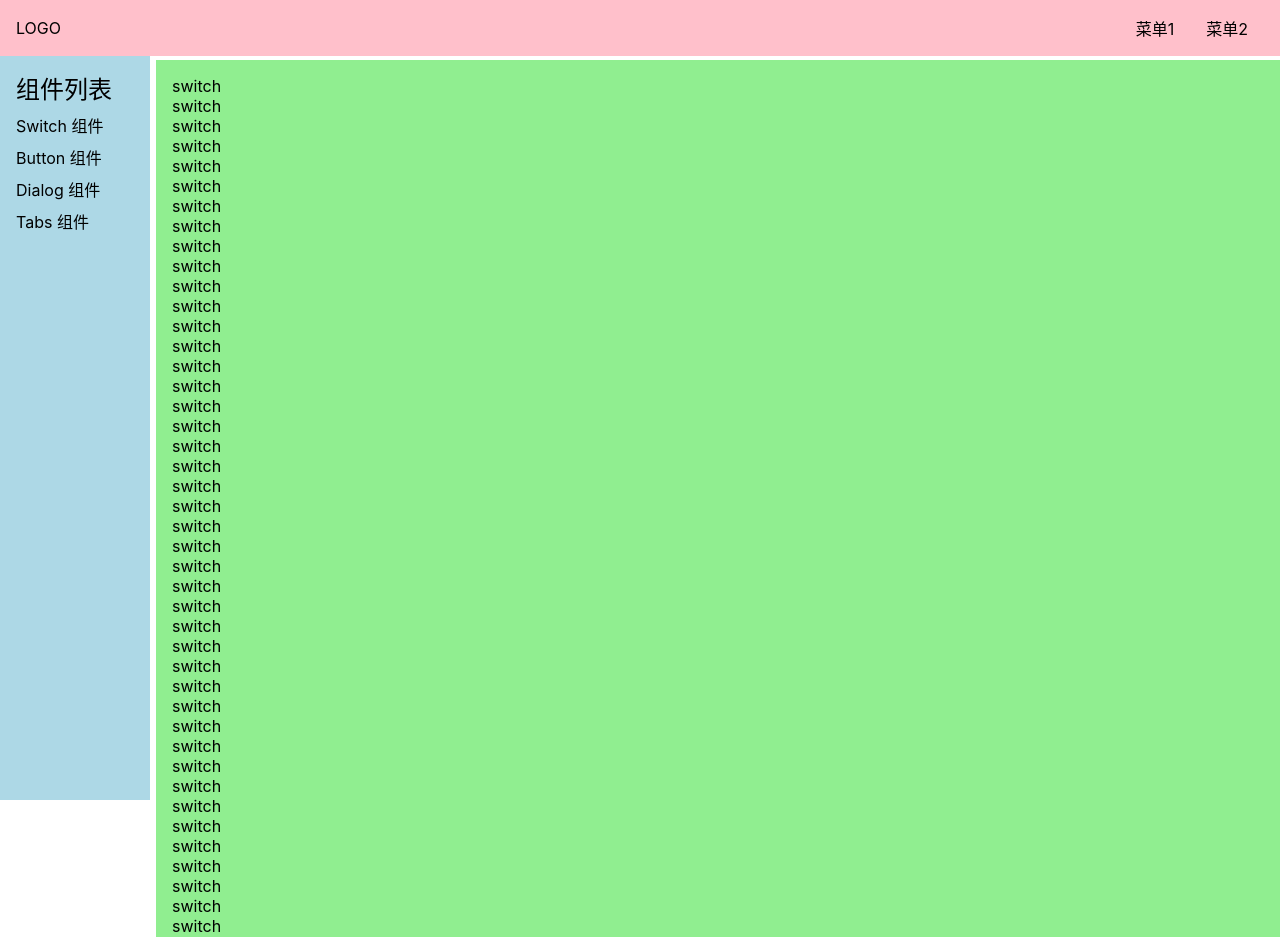
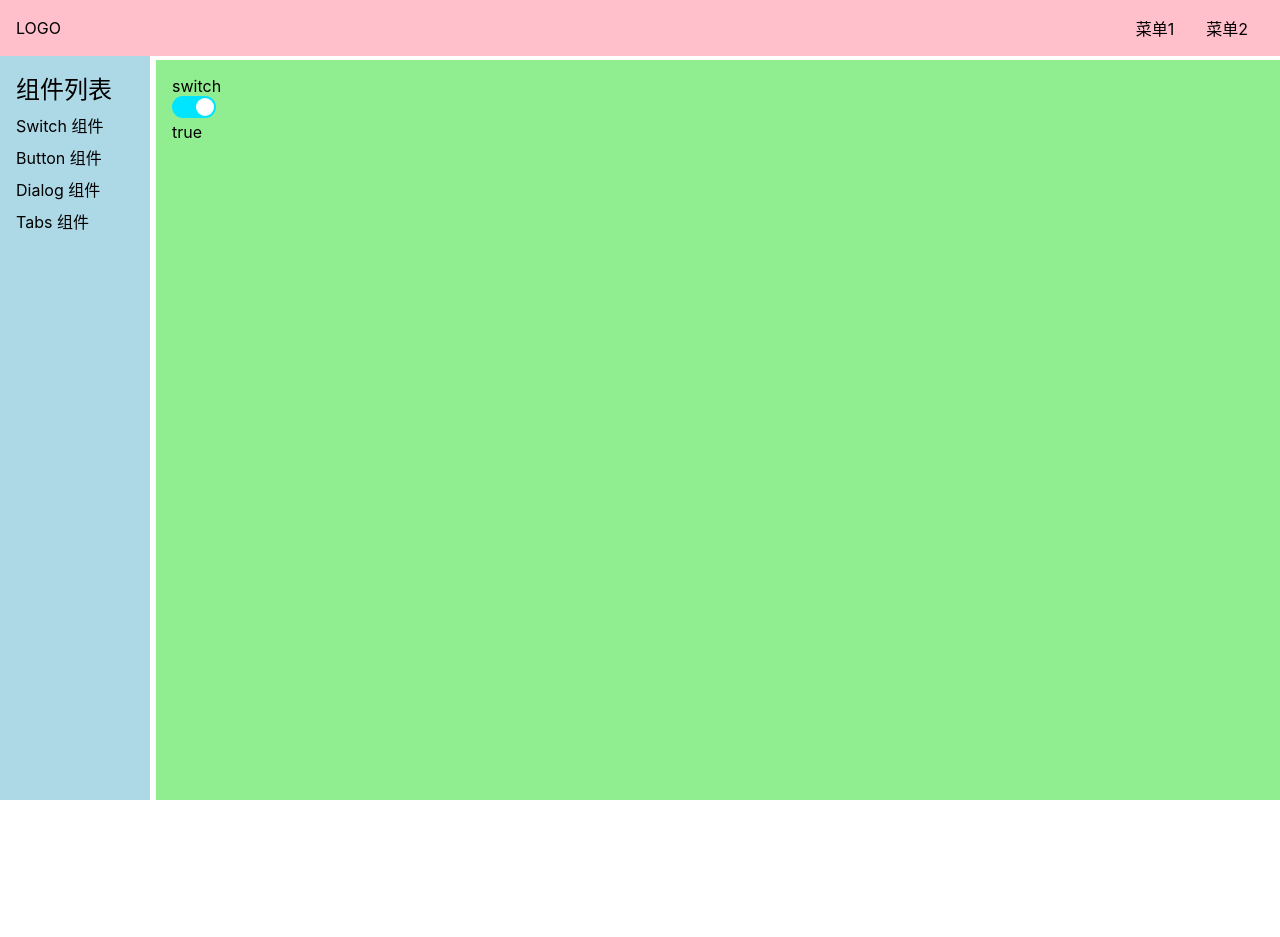
Before and after one commit to zzlwxl/myui, a Vue app: page /#/doc/switch in a window 1280 px wide. Shown: the top 937 px of the page. After the commit the page ends 800 px from the top, so only its background shows below. Built offline with nearby package versions, Linux system fonts and the light colour scheme.

Commit message:
按钮UI初步形成

```diff
--- a/src/components/Switch.vue
+++ b/src/components/Switch.vue
@@ -1,59 +1,22 @@
 <template>
   <div>switch</div>
-  <div>switch</div>
-  <div>switch</div>
-  <div>switch</div>
-  <div>switch</div>
-  <div>switch</div>
-  <div>switch</div>
-  <div>switch</div>
-  <div>switch</div>
-  <div>switch</div>
-  <div>switch</div>
-  <div>switch</div>
-  <div>switch</div>
-  <div>switch</div>
-  <div>switch</div>
-  <div>switch</div>
-  <div>switch</div>
-  <div>switch</div>
-  <div>switch</div>
-  <div>switch</div>
-  <div>switch</div>
-  <div>switch</div>
-  <div>switch</div>
-  <div>switch</div>
-  <div>switch</div>
-  <div>switch</div>
-  <div>switch</div>
-  <div>switch</div>
-  <div>switch</div>
-  <div>switch</div>
-  <div>switch</div>
-  <div>switch</div>
-  <div>switch</div>
-  <div>switch</div>
-  <div>switch</div>
-  <div>switch</div>
-  <div>switch</div>
-  <div>switch</div>
-  <div>switch</div>
-  <div>switch</div>
-  <div>switch</div>
-  <div>switch</div>
-  <div>switch</div>
-  <div>switch</div>
-  <div>switch</div>
-  <div>switch</div>
-  <div>switch</div>
-  <div>switch</div>
-  <div>switch</div>
-  <div>switch</div>
+  <Switch v-model:value="checked"></Switch>
 </template>
 
 <script>
+import { ref } from 'vue'
+import Switch from '../lib/Switch.vue'
 export default {
+  components:{
+    Switch
+  },
+  setup(){
+    const checked = ref(true)
 
+    return{
+      checked
+    }
+  }
 }
 </script>
 
--- /dev/null
+++ b/src/lib/Switch.vue
@@ -0,0 +1,55 @@
+<template>
+  <div>
+    <!-- 当value为true，button的class就是checked -->
+    <button :class="{ checked: value }" @click="toggle"><span></span></button>
+    <div>{{ value }}</div>
+  </div>
+</template>
+
+<script>
+export default {
+  props: {
+    value: Boolean,
+  },
+  setup(props, context) {
+    function toggle() {
+      context.emit('update:value', !props.value)
+    }
+    return {
+      toggle,
+    }
+  },
+}
+</script>
+
+<style lang="scss" scoped>
+$h: 22px;
+$h2: $h - 4px;
+button {
+  height: $h;
+  width: $h * 2;
+  border: none;
+  background: rgb(116, 116, 116);
+  border-radius: $h/2;
+  position: relative;
+  > span {
+    position: absolute;
+    top: 2px;
+    left: 2px;
+    height: $h2;
+    width: $h2;
+    background: white;
+    border-radius: $h2 / 2;
+    transition: left 250ms;
+  }
+&:focus {
+  outline: none;
+}
+&.checked {
+  background: rgb(0, 229, 255);
+  > span {
+    left: calc(100% - #{$h2} - 2px);
+  }
+}
+}
+</style>
```
